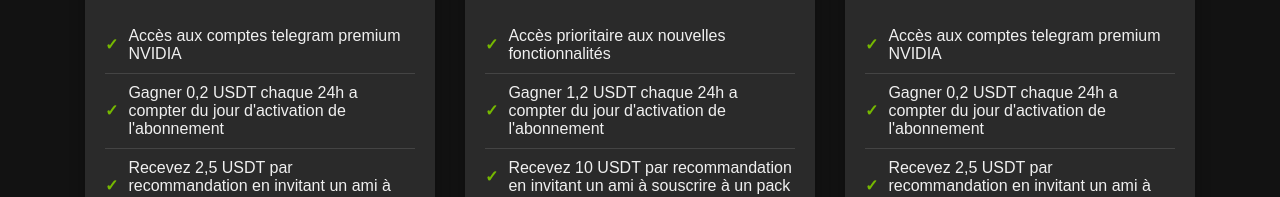
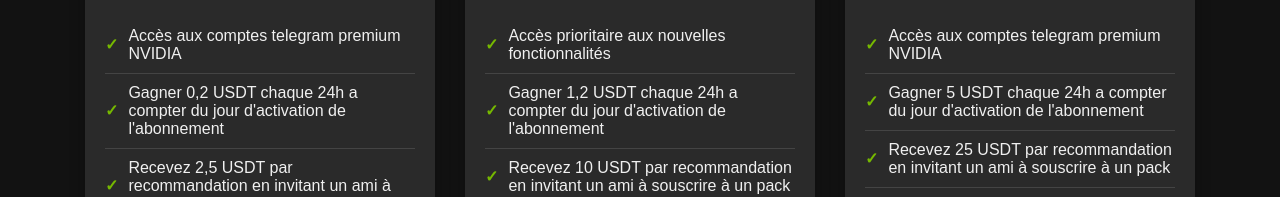
Before and after one commit to Orinx12/NVIDIA, a plain HTML site: page index.html in a window 1280 px wide. Shown: the part 755-952 px from the top of the page. Drawn offline with Linux system fonts and the light colour scheme.

Commit message:
index.html
Signed-off-by: Orinx12 <atecossicredo@gmail.com>

```diff
--- a/index.html
+++ b/index.html
@@ -357,8 +357,8 @@
                 </div>
                 <ul class="plan-features">
                     <li>Accès aux comptes telegram premium NVIDIA</li>
-                    <li>Gagner 0,2 USDT chaque 24h a compter du jour d'activation de l'abonnement</li>
-                    <li>Recevez 2,5 USDT par recommandation en invitant un ami à souscrire à un pack</li>
+                    <li>Gagner 5 USDT chaque 24h a compter du jour d'activation de l'abonnement</li>
+                    <li>Recevez 25 USDT par recommandation en invitant un ami à souscrire à un pack</li>
                     <li>Recevez instantanement un livre sur les bases du ecommerce afin de maitriser la vente des produits NVIDIA</li>
                     <li>Invitations aux événements exclusifs NVIDIA</li>
                     <li>Accès à des outils avancés d'IA</li>
```
